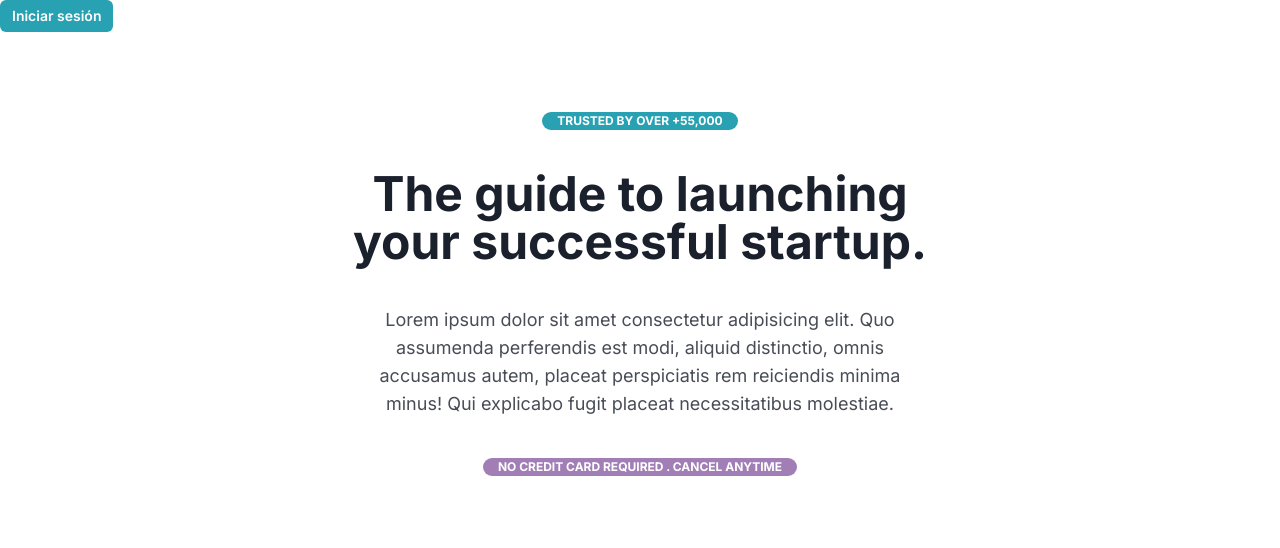
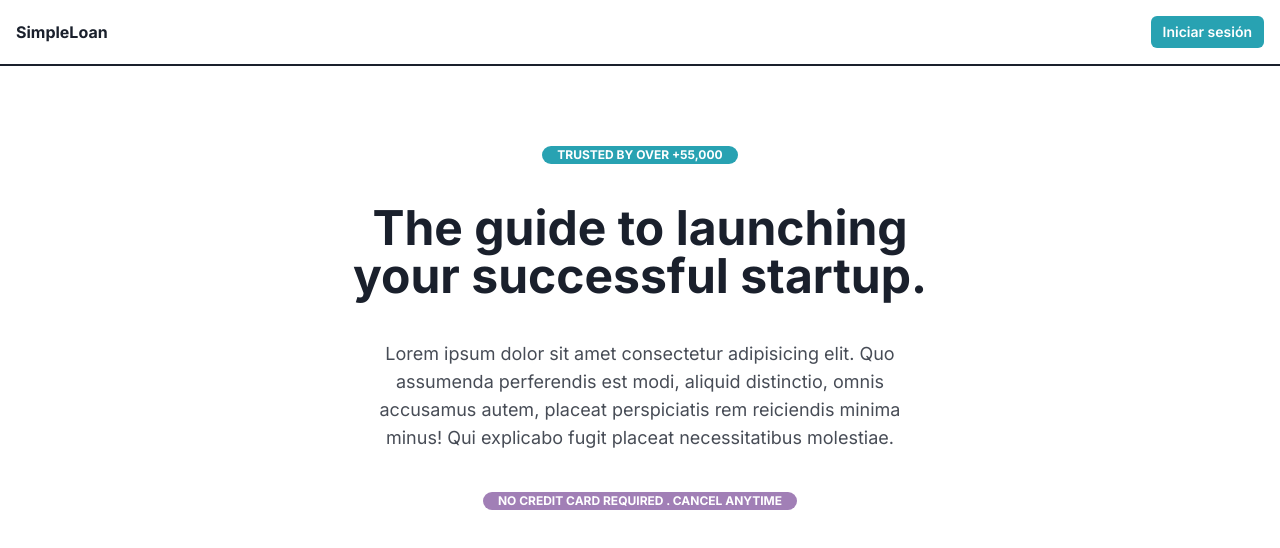
Before and after one commit to franklinogf/loan-app, a Next.js app: page / in a window 1280 px wide. Shown: the top 548 px of the page. Built offline with nearby package versions, Linux system fonts and the light colour scheme.

Commit message:
a simple menu for the home page

```diff
--- a/src/components/MainMenu.tsx
+++ b/src/components/MainMenu.tsx
@@ -1,9 +1,39 @@
 import { LoginButtonWithModal } from '@/components/LoginButtonWithModal'
+import { Box, Flex, IconButton, useDisclosure } from '@chakra-ui/react'
+import { IconMenu2, IconX } from '@tabler/icons-react'
+import { Logo } from './Logo'
 
 export function MainMenu() {
+  const { isOpen, onOpen, onClose } = useDisclosure()
   return (
-    <nav>
-      <LoginButtonWithModal />
-    </nav>
+    <Box
+      zIndex={1}
+      as='nav'
+      px={4}
+      borderBottom='2px'
+      position='sticky'
+      top={0}
+      bgColor='white'
+    >
+      <Flex
+        h={16}
+        alignItems='center'
+        justifyContent='space-between'
+      >
+        <IconButton
+          size='md'
+          justifyContent='center'
+          icon={isOpen ? <IconX /> : <IconMenu2 />}
+          aria-label='Open Menu'
+          display={['flex', 'none']}
+          onClick={isOpen ? onClose : onOpen}
+        />
+        <Box>
+          <Logo />
+        </Box>
+
+        <LoginButtonWithModal />
+      </Flex>
+    </Box>
   )
 }
```
